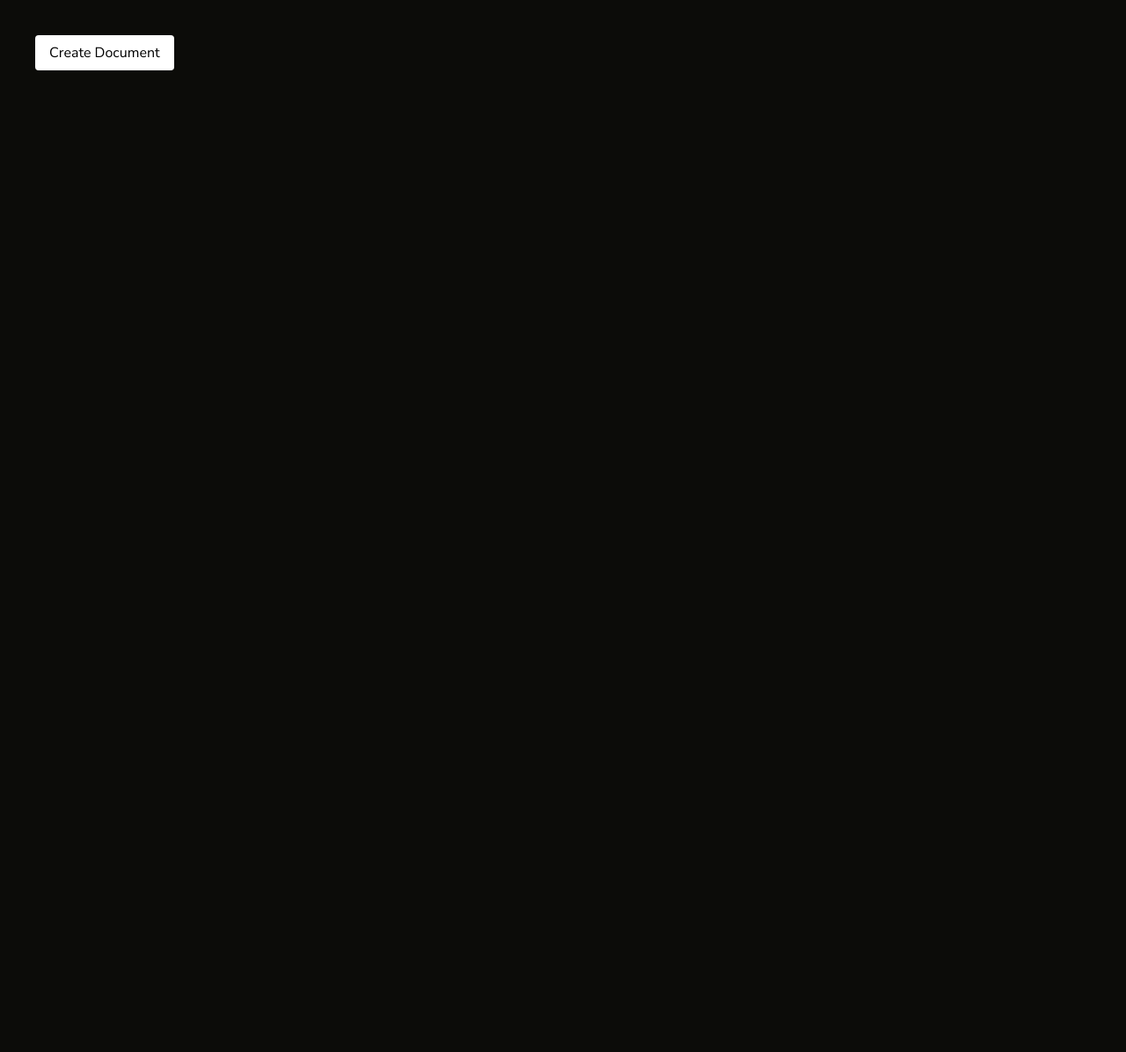
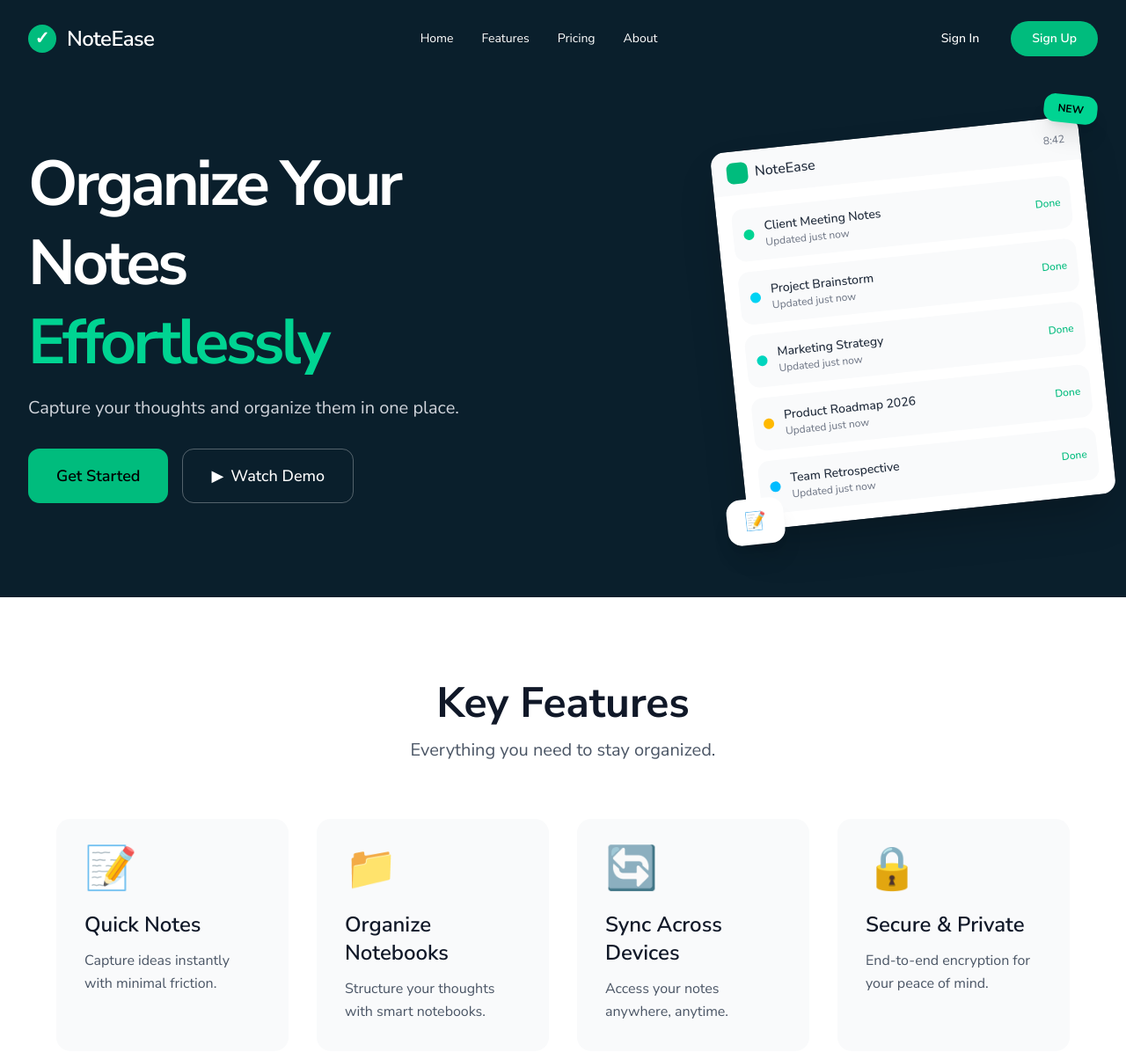
Before and after one commit to kyndverse/NoteEase-oodseed, a Next.js app: page / in a window 1280 px wide. Shown: the top 1196 px of the page at 88% size. Before the commit the page ends 800 px from the top, so only its background shows below. Built offline with nearby package versions, Linux system fonts and the light colour scheme.

Commit message:
feat: update app title to NoteEase and enhance landing page layout

```diff
--- a/app/layout.tsx
+++ b/app/layout.tsx
@@ -20,7 +20,7 @@ const geistMono = Geist_Mono({
 });
 
 export const metadata: Metadata = {
-  title: "Create Next App",
+  title: "NoteEase",
   description: "Generated by create next app",
 };
 
--- a/app/page.tsx
+++ b/app/page.tsx
@@ -2,27 +2,178 @@
 
 import { useRouter } from "next/navigation";
 
-export default function Home() {
+export default function NoteEaseLanding() {
   const router = useRouter();
 
-  const createDocument = async () => {
-    const res = await fetch("/api/documents", {
-      method: "POST",
-    });
+  return (
+    <div className="min-h-screen bg-[#0A1F2C] text-white overflow-hidden">
+      {/* Navigation */}
+      <nav className="flex items-center justify-between px-8 py-6 max-w-7xl mx-auto">
+        <div className="flex items-center gap-3">
+          <div className="w-8 h-8 bg-emerald-500 rounded-full flex items-center justify-center">
+            <span className="text-white text-xl font-bold">✓</span>
+          </div>
+          <span className="text-2xl font-semibold tracking-tight">
+            NoteEase
+          </span>
+        </div>
 
-    const document = await res.json();
+        <div className="hidden md:flex items-center gap-8 text-sm">
+          <a href="#" className="hover:text-emerald-400 transition">
+            Home
+          </a>
+          <a href="#" className="hover:text-emerald-400 transition">
+            Features
+          </a>
+          <a href="#" className="hover:text-emerald-400 transition">
+            Pricing
+          </a>
+          <a href="#" className="hover:text-emerald-400 transition">
+            About
+          </a>
+        </div>
 
-    router.push(`/documents/${document.id}`);
-  };
+        <div className="flex items-center gap-4">
+          <button className="px-5 py-2 text-sm font-medium hover:bg-white/10 rounded-full transition">
+            Sign In
+          </button>
+          <button className="bg-emerald-500 hover:bg-emerald-600 px-6 py-2.5 text-sm font-semibold rounded-full transition">
+            Sign Up
+          </button>
+        </div>
+      </nav>
 
-  return (
-    <main className="p-10">
-      <button
-        onClick={createDocument}
-        className="bg-white text-black px-4 py-2 rounded"
-      >
-        Create Document
-      </button>
-    </main>
+      {/* Hero Section */}
+      <section className="relative pt-16 pb-24 px-8 max-w-7xl mx-auto">
+        <div className="grid lg:grid-cols-2 gap-12 items-center">
+          {/* Left Content */}
+          <div className="space-y-8">
+            <div className="space-y-4">
+              <h1 className="text-6xl lg:text-7xl font-bold leading-tight tracking-tighter">
+                Organize Your Notes
+                <br />
+                <span className="text-emerald-400">Effortlessly</span>
+              </h1>
+              <p className="text-xl text-gray-300 max-w-lg">
+                Capture your thoughts and organize them in one place.
+              </p>
+            </div>
+
+            <div className="flex flex-wrap gap-4">
+              <button
+                className="bg-emerald-500 hover:bg-emerald-600 text-black font-semibold px-8 py-4 rounded-2xl text-lg transition flex items-center gap-2"
+                onClick={() => router.push("/app/")}
+              >
+                Get Started
+              </button>
+              <button className="border border-white/30 hover:bg-white/5 font-medium px-8 py-4 rounded-2xl text-lg transition flex items-center gap-2">
+                <span>▶</span> Watch Demo
+              </button>
+            </div>
+          </div>
+
+          {/* Right Mockup */}
+          <div className="relative flex justify-center lg:justify-end">
+            <div className="relative w-full max-w-105 -rotate-6 hover:rotate-0 transition-transform duration-700">
+              <div className="bg-white rounded-3xl shadow-2xl overflow-hidden border border-white/20">
+                {/* App Header */}
+                <div className="bg-gray-50 px-4 py-3 flex items-center justify-between border-b">
+                  <div className="flex items-center gap-2">
+                    <div className="w-6 h-6 bg-emerald-500 rounded-lg"></div>
+                    <span className="text-gray-800 font-medium">NoteEase</span>
+                  </div>
+                  <div className="text-xs text-gray-500">8:42</div>
+                </div>
+
+                {/* Notes List */}
+                <div className="p-4 space-y-3 bg-white">
+                  {[
+                    { color: "bg-emerald-400", title: "Client Meeting Notes" },
+                    { color: "bg-cyan-400", title: "Project Brainstorm" },
+                    { color: "bg-teal-400", title: "Marketing Strategy" },
+                    { color: "bg-amber-400", title: "Product Roadmap 2026" },
+                    { color: "bg-sky-400", title: "Team Retrospective" },
+                  ].map((note, i) => (
+                    <div
+                      key={i}
+                      className="flex items-center gap-3 bg-gray-50 hover:bg-gray-100 p-3 rounded-2xl transition"
+                    >
+                      <div
+                        className={`${note.color} w-3 h-3 rounded-full`}
+                      ></div>
+                      <div className="flex-1">
+                        <p className="text-gray-800 text-sm font-medium">
+                          {note.title}
+                        </p>
+                        <p className="text-gray-500 text-xs">
+                          Updated just now
+                        </p>
+                      </div>
+                      <div className="text-emerald-500 text-xs font-medium">
+                        Done
+                      </div>
+                    </div>
+                  ))}
+                </div>
+              </div>
+
+              {/* Floating Elements */}
+              <div className="absolute -top-6 -right-6 bg-emerald-400 text-black text-xs font-bold px-4 py-2 rounded-2xl shadow-xl rotate-12">
+                NEW
+              </div>
+              <div className="absolute -bottom-4 -left-6 bg-white text-black px-5 py-3 rounded-3xl shadow-xl flex items-center gap-2">
+                <span className="text-xl">📝</span>
+              </div>
+            </div>
+          </div>
+        </div>
+      </section>
+
+      {/* Key Features */}
+      <section className="bg-white text-gray-900 py-24 px-8">
+        <div className="max-w-6xl mx-auto text-center mb-16">
+          <h2 className="text-5xl font-bold mb-4">Key Features</h2>
+          <p className="text-xl text-gray-600">
+            Everything you need to stay organized.
+          </p>
+        </div>
+
+        <div className="max-w-6xl mx-auto grid md:grid-cols-2 lg:grid-cols-4 gap-8">
+          {[
+            {
+              icon: "📝",
+              title: "Quick Notes",
+              desc: "Capture ideas instantly with minimal friction.",
+            },
+            {
+              icon: "📁",
+              title: "Organize Notebooks",
+              desc: "Structure your thoughts with smart notebooks.",
+            },
+            {
+              icon: "🔄",
+              title: "Sync Across Devices",
+              desc: "Access your notes anywhere, anytime.",
+            },
+            {
+              icon: "🔒",
+              title: "Secure & Private",
+              desc: "End-to-end encryption for your peace of mind.",
+            },
+          ].map((feature, i) => (
+            <div
+              key={i}
+              className="bg-gray-50 rounded-3xl p-8 hover:shadow-xl transition group"
+            >
+              <div className="text-5xl mb-6 group-hover:scale-110 transition">
+                {feature.icon}
+              </div>
+              <h3 className="text-2xl font-semibold mb-3">{feature.title}</h3>
+              <p className="text-gray-600 leading-relaxed">{feature.desc}</p>
+            </div>
+          ))}
+        </div>
+      </section>
+    </div>
   );
 }
```
